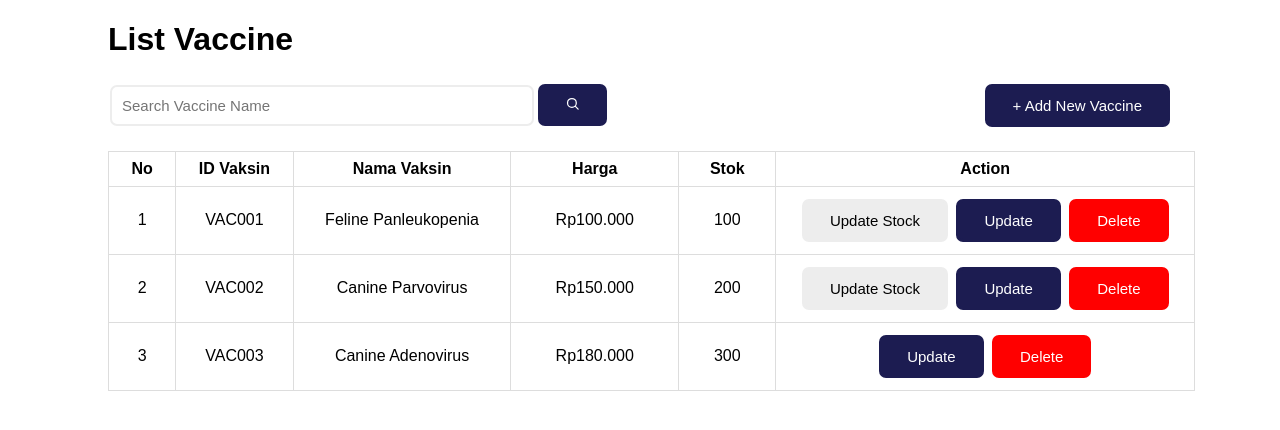
After one commit to TK-Basdat-11/PetClinic_TK, a Django app: template manajemen_vaksin/templates/perawat/vaksin_perawat.html in a window 1280 px wide. The commit adds this page. Shown: the top 430 px of the page. Run offline with Django 5.2, Linux system fonts and the light colour scheme; the template is opened without the code that fills it, so the values that code supplies are empty.

Commit message:
[ADD] Create vaksin_perawat.html

```diff
--- a/manajemen_vaksin/templates/dokter/delete_vaksin_dokter.html
+++ b/manajemen_vaksin/templates/dokter/delete_vaksin_dokter.html
@@ -13,6 +13,8 @@
     margin: 4px 2px;
     cursor: pointer;
     border-radius: 7px;
+    text-decoration: none;
+    font-family: Arial;
     }
 
   .cancel {
@@ -34,6 +36,6 @@
 </p>
 
 <div align="right" style="margin-right: 100px;">
-    <button class="button cancel">Cancel</button>
+    <a href="{% url 'vaksin:vaksin_dokter' %}" class="button cancel">Cancel</a>
     <button class="button">Confirm Deletion</button>
 </div>
--- a/manajemen_vaksin/templates/dokter/vaksin_dokter.html
+++ b/manajemen_vaksin/templates/dokter/vaksin_dokter.html
@@ -22,7 +22,7 @@
 
 <h1 style="margin-left: 100px; font-family: Arial;">List Vaccination</h1>
 
-<button class="button" align="left" style="margin-left: 1095px;">+ Create New Vaccination</button>
+<a href="{% url 'vaksin:create_vaksin_dokter' %}" class="button" align="left" style="margin-left: 1100px; font-family: Arial;">+ Create New Vaccination</a>
 
 <table bgcolor="lightgray" align="center" style="margin-top: 10px; font-family: Arial;" >
     <tr bgcolor="white">
@@ -39,7 +39,7 @@
         <td>VAC001 - Feline Panleukopenia</td>
         <td>
             <button class="button">Update</button>
-            <button class="button delete">Delete</button>
+            <a href="{% url 'vaksin:delete_vaksin_dokter' %}" class="button delete">Delete</a>
         </td>
     </tr>
     <tr bgcolor="white" align="center">
--- /dev/null
+++ b/manajemen_vaksin/templates/perawat/vaksin_perawat.html
@@ -0,0 +1,181 @@
+<!DOCTYPE html>
+<html lang="id">
+<head>
+  <meta charset="UTF-8" />
+  <title>List Vaccine</title>
+  <style>
+    .button {
+      border-style: solid;
+      border-color: rgb(28, 28, 81);
+      color: white;
+      background-color: rgb(28, 28, 81);
+      padding: 10px 25px;
+      text-align: center;
+      display: inline-block;
+      font-size: 15px;
+      margin: 4px 2px;
+      cursor: pointer;
+      border-radius: 7px;
+      font-family: Arial, sans-serif;
+      text-decoration: none;
+    }
+
+    .searchbar {
+      border-style: solid;
+      border-color: rgb(237, 237, 237);
+      color: black;
+      background-color: white;
+      padding: 10px 10px;
+      display: inline-block;
+      font-size: 15px;
+      margin: 4px 2px;
+      border-radius: 7px;
+      font-family: Arial, sans-serif;
+      width: 400px;
+    }
+
+    #vaccineTable {
+      width: 86%;
+      min-width: 600px;
+      table-layout: fixed;
+      margin: 20px auto;
+      background-color: lightgray;
+      border-collapse: collapse;
+      font-family: Arial, sans-serif;
+      margin-left: 100px;
+      margin-right: 100px;
+    }
+    #vaccineTable thead tr {
+      background-color: white;
+    }
+    #vaccineTable th,
+    #vaccineTable td {
+      border: 1px solid #ddd;
+      padding: 8px;
+      text-align: center;
+      background-color: white;
+    }
+  </style>
+</head>
+<body>
+  <h1 style="margin-left: 100px; font-family: Arial, sans-serif;">
+    List Vaccine
+  </h1>
+
+  <div style="display: flex; align-items: center; margin: 0 100px;">
+    <input
+      id="searchInput"
+      type="text"
+      placeholder="Search Vaccine Name"
+      class="searchbar"
+    />
+    <button id="searchButton" class="button">
+      <svg
+        xmlns="http://www.w3.org/2000/svg"
+        class="h-5 w-5"
+        fill="none"
+        viewBox="0 0 24 24"
+        stroke="currentColor"
+        style="height: 15px; width: 15px;"
+      >
+        <path
+          stroke-linecap="round"
+          stroke-linejoin="round"
+          stroke-width="2"
+          d="M21 21l-4.35-4.35m1.4-5.65a7 7 0 11-14 0 7 7 0 0114 0z"
+        />
+      </svg>
+    </button>
+
+    <a href="#"
+       class="button"
+       style="margin-left: auto;"
+    >
+      + Add New Vaccine
+    </a>
+  </div>
+
+  <table id="vaccineTable">
+    <thead>
+      <tr>
+        <th width="50px">No</th>
+        <th width="100px">ID Vaksin</th>
+        <th width="200px">Nama Vaksin</th>
+        <th width="150px">Harga</th>
+        <th width="80px">Stok</th>
+        <th width="400px">Action</th>
+      </tr>
+    </thead>
+    <tbody>
+      <tr>
+        <td>1</td>
+        <td>VAC001</td>
+        <td>Feline Panleukopenia</td>
+        <td>Rp100.000</td>
+        <td>100</td>
+        <td>
+          <a class="button"
+             style="background-color: #ededed; color: black; border-color: #ededed;"
+          >Update Stock</a>
+          <a class="button">Update</a>
+          <a class="button"
+             style="background-color: red; border-color: red;"
+          >Delete</a>
+        </td>
+      </tr>
+      <tr>
+        <td>2</td>
+        <td>VAC002</td>
+        <td>Canine Parvovirus</td>
+        <td>Rp150.000</td>
+        <td>200</td>
+        <td>
+          <a class="button"
+             style="background-color: #ededed; color: black; border-color: #ededed;"
+          >Update Stock</a>
+          <a class="button">Update</a>
+          <a class="button"
+             style="background-color: red; border-color: red;"
+          >Delete</a>
+        </td>
+      </tr>
+      <tr>
+        <td>3</td>
+        <td>VAC003</td>
+        <td>Canine Adenovirus</td>
+        <td>Rp180.000</td>
+        <td>300</td>
+        <td>
+          <a class="button">Update</a>
+          <a class="button"
+             style="background-color: red; border-color: red;"
+          >Delete</a>
+        </td>
+      </tr>
+    </tbody>
+  </table>
+
+  <script>
+    function filterTable() {
+      const query = document
+        .getElementById("searchInput")
+        .value
+        .trim()
+        .toLowerCase();
+
+      const rows = document.querySelectorAll(
+        "#vaccineTable > tbody > tr"
+      );
+
+      rows.forEach((row) => {
+        const cell = row.cells[2];
+        const text = cell.textContent.toLowerCase();
+        row.style.display = text.includes(query) ? "" : "none";
+      });
+    }
+    document
+      .getElementById("searchButton")
+      .addEventListener("click", filterTable);
+  </script>
+</body>
+</html>
```
Also changed, not shown: manajemen_vaksin/templates/dokter/create_vaksin_dokter.html (+5 -2 lines).
